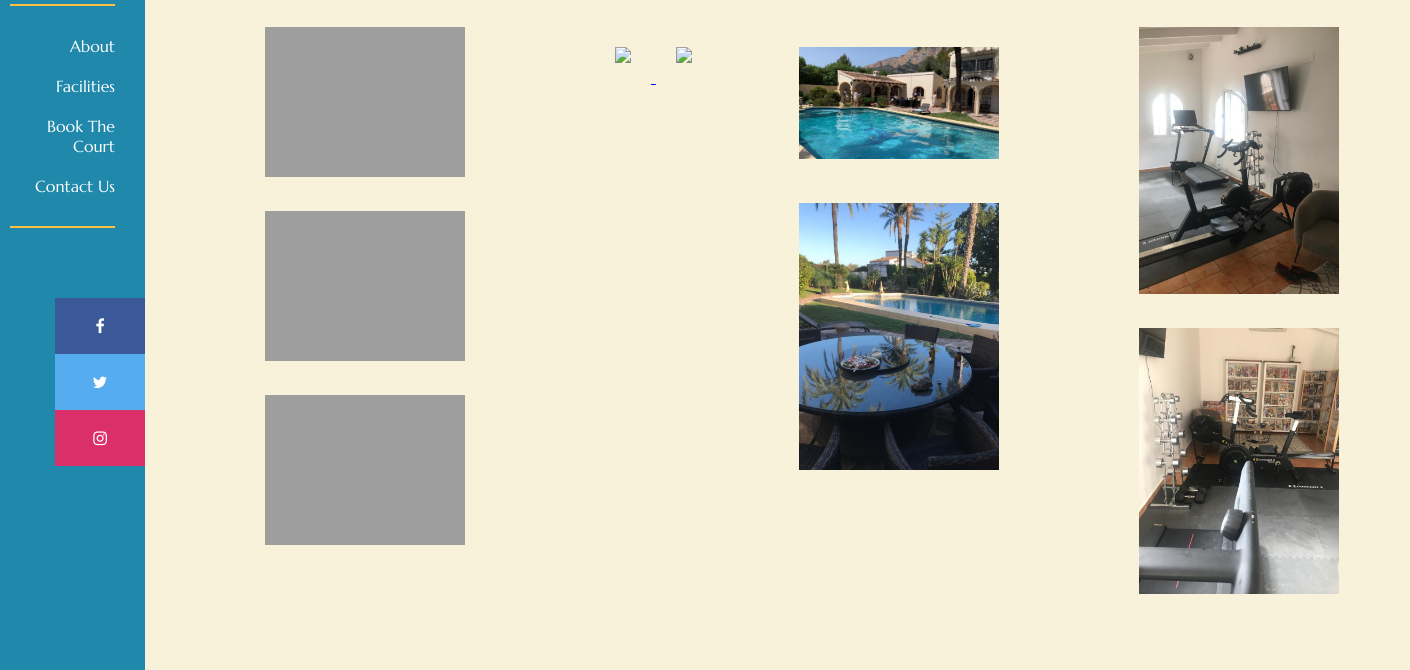
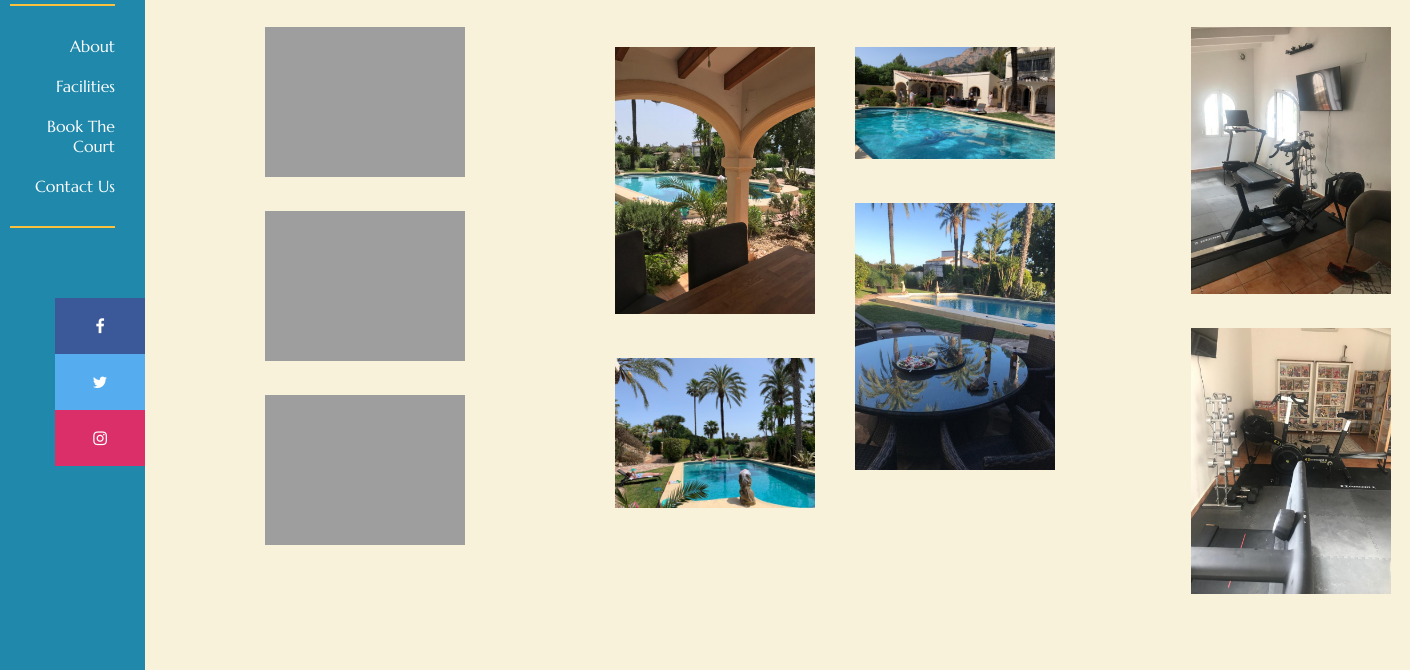
Before and after one commit to Djnoa/El-Oasis, a plain HTML site: page facilities.html in a window 1280 px wide. Shown: the part 130-800 px from the top of the page, 1410 px wide, since content can reach past the window. Drawn offline with Linux system fonts and the light colour scheme; the site is published under a folder, as on GitHub Pages, so addresses that start at the root find nothing; a web font is replaced by a local one.

Commit message:
Update facilities.html

```diff
--- a/facilities.html
+++ b/facilities.html
@@ -61,10 +61,10 @@
     <div class = "pool-pics">
     <div class ="first-pool-pics">
     <a href="images/pool1.jpg">
-      <img src="/images/pool1.jpg" />
+      <img src="images/pool1.jpg" />
     </a>
     <a href="images/pool2.jpg">
-      <img src="/images/pool2.jpg" />
+      <img src="images/pool2.jpg" />
     </a>
   </div>
   <div class ="second-pool-pics">
```
